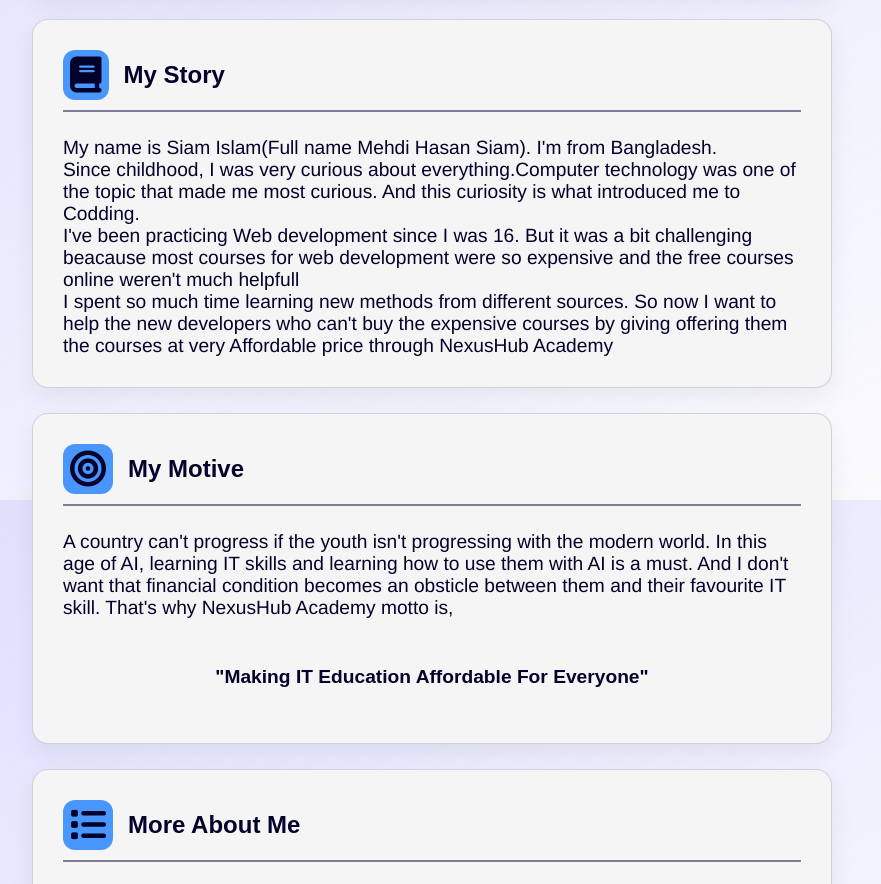
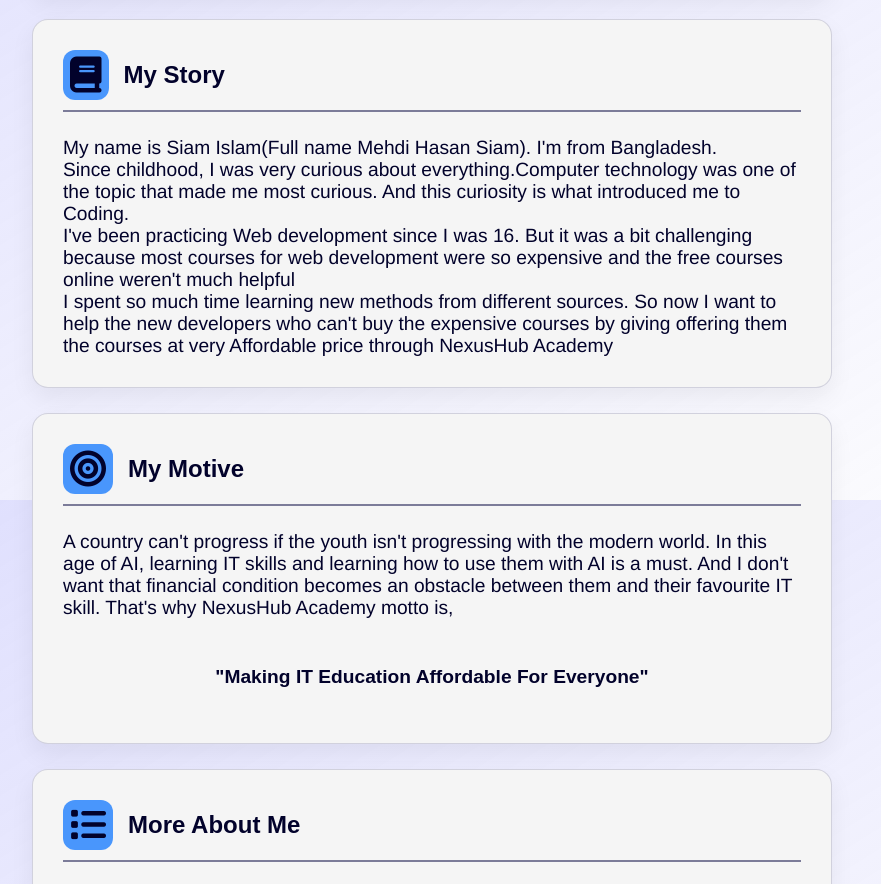
Before and after one commit to Siam-Tech24/siam-tech24.github.io, a plain HTML site: page index.html in a window 1280 px wide. Shown: the part 1100-1984 px from the top of the page, without its empty margins (208-1089 px from the left). Drawn offline with Linux system fonts and the light colour scheme.

Commit message:
Update index.html

```diff
--- a/index.html
+++ b/index.html
@@ -540,10 +540,10 @@
                     My name is Siam Islam(Full name Mehdi Hasan Siam). I'm from Bangladesh.
                     <br>
                     Since childhood, I was very curious about everything.Computer technology was one of the topic that
-                    made me most curious. And this curiosity is what introduced me to Codding.
+                    made me most curious. And this curiosity is what introduced me to Coding.
                     <br>
-                    I've been practicing Web development since I was 16. But it was a bit challenging beacause most
-                    courses for web development were so expensive and the free courses online weren't much helpfull
+                    I've been practicing Web development since I was 16. But it was a bit challenging because most
+                    courses for web development were so expensive and the free courses online weren't much helpful
                     <br>
                     I spent so much time learning new methods from different sources. So now I want to help the new
                     developers who can't buy the expensive courses by giving offering them the courses at very
@@ -560,7 +560,7 @@
                 <p>
                     A country can't progress if the youth isn't progressing with the modern world. In this age of AI,
                     learning IT skills and learning how to use them with AI is a must. And I don't want that financial
-                    condition becomes an obsticle between them and their favourite IT skill. That's why NexusHub Academy
+                    condition becomes an obstacle between them and their favourite IT skill. That's why NexusHub Academy
                     motto is,
                     <br>
                     <br>
```
